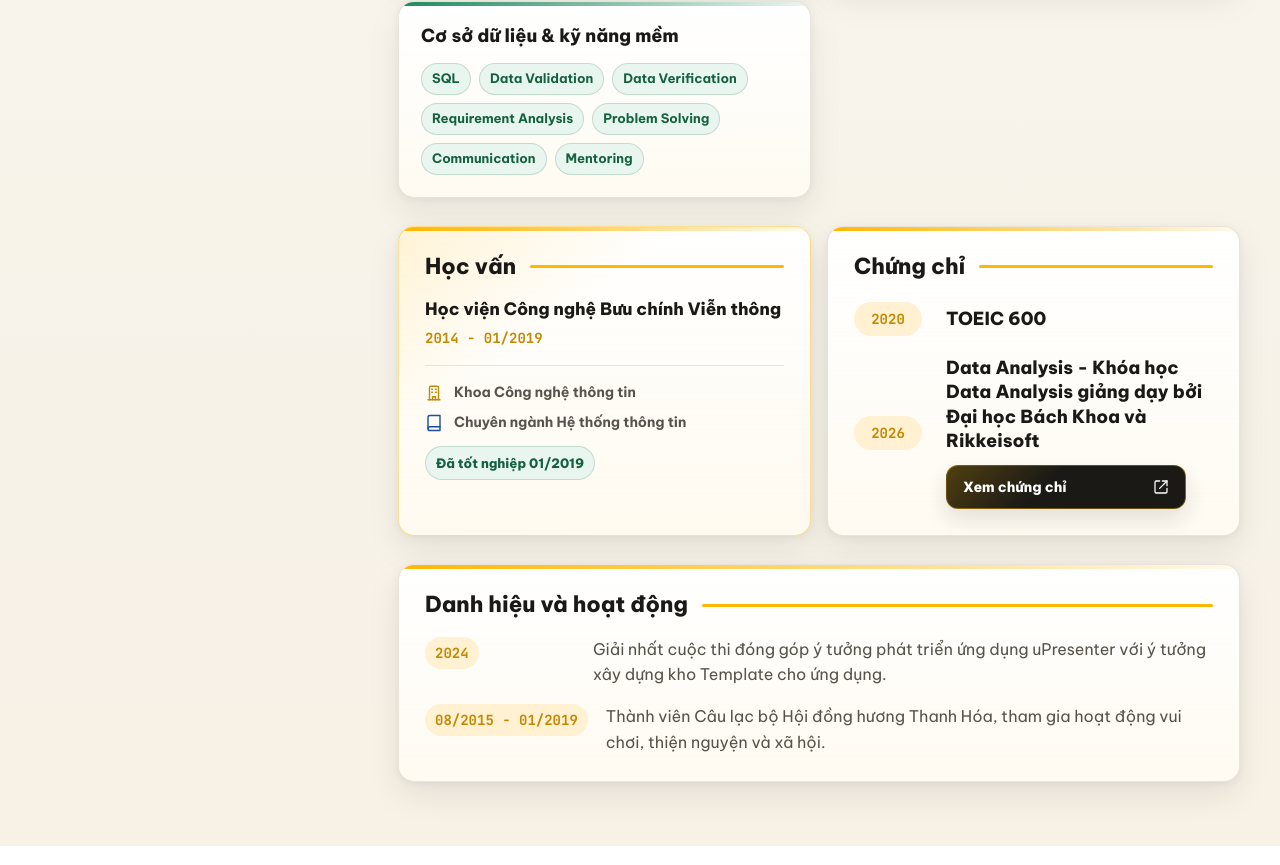
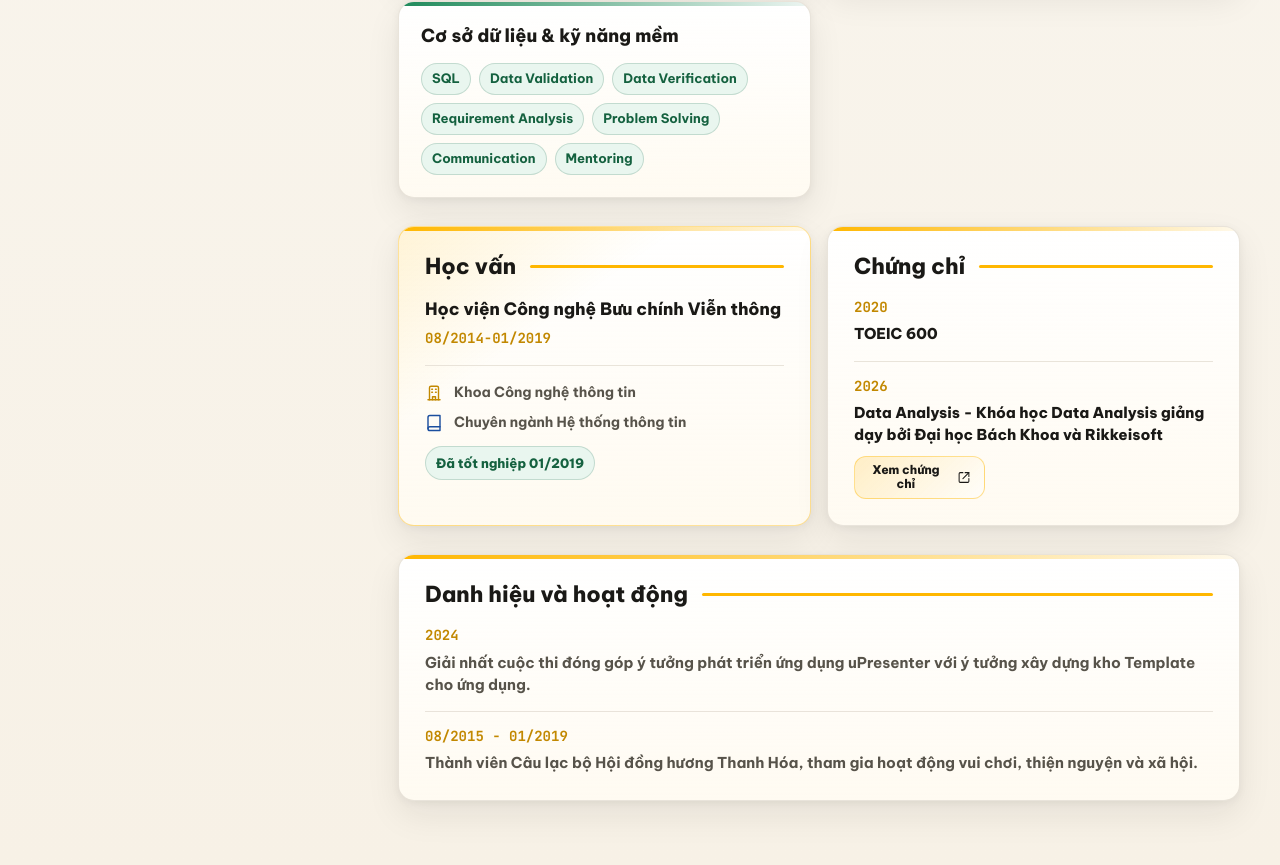
Before and after one commit to hungmanh0206/nguyenhungmanh-cv, a Next.js app: page / in a window 1280 px wide. Shown: the part 2946-3811 px from the top of the page. Built offline with nearby package versions, Linux system fonts and the light colour scheme.

Commit message:
Polish certificate and awards cards

```diff
--- a/app/globals.css
+++ b/app/globals.css
@@ -657,8 +657,7 @@ a.contact-row:hover {
 }
 
 time,
-.year-pill,
-.awards-list span {
+.year-pill {
   flex: 0 0 auto;
   color: var(--sapp-gold-700);
   font-family: var(--font-jetbrains-mono), "JetBrains Mono", "Cascadia Mono",
@@ -797,7 +796,7 @@ time,
   gap: 16px;
 }
 
-.certificate-item div {
+.certificate-copy {
   min-width: 0;
 }
 
@@ -889,85 +888,93 @@ time,
 .certificate-list,
 .awards-list {
   display: grid;
-  gap: 16px;
-}
-
-.certificate-item {
-  display: grid;
-  grid-template-columns: 76px minmax(0, 1fr);
-  gap: 16px;
-  align-items: center;
-  min-height: 42px;
-}
-
-.awards-list div {
-  display: grid;
-  grid-template-columns: minmax(150px, max-content) minmax(0, 1fr);
-  gap: 18px;
+  gap: 0;
+}
+
+.certificate-item,
+.award-item {
+  display: grid;
+  gap: 7px;
   align-items: start;
+  padding: 15px 0;
+  border-top: 1px solid rgba(230, 224, 213, 0.86);
+}
+
+.certificate-item:first-child,
+.award-item:first-child {
+  padding-top: 0;
+  border-top: 0;
+}
+
+.certificate-item:last-child,
+.award-item:last-child {
+  padding-bottom: 0;
+}
+
+.certificate-copy {
+  display: grid;
+  gap: 8px;
 }
 
 .year-pill {
-  display: inline-flex;
+  display: block;
   width: fit-content;
-  min-width: 68px;
-  height: 34px;
-  align-items: center;
-  justify-content: center;
-  border-radius: var(--radius-pill);
-  background: var(--sapp-gold-100);
-}
-
-.awards-list span {
-  display: inline-flex;
-  width: fit-content;
-  min-height: 32px;
-  align-items: center;
-  padding: 4px 10px;
-  border-radius: var(--radius-pill);
-  background: var(--sapp-gold-100);
+  min-width: 0;
+  height: auto;
   line-height: 1.3;
+}
+
+.certificates-card .certificate-item h3,
+.awards-card .award-item p {
+  font-size: 15px;
+  line-height: 1.48;
+}
+
+.certificates-card .certificate-item h3 {
+  font-weight: 800;
+}
+
+.awards-card .award-item p {
+  font-weight: 650;
 }
 
 .verify-link {
   appearance: none;
   display: inline-flex;
   align-items: center;
-  justify-content: space-between;
-  gap: 10px;
-  width: min(100%, 240px);
+  justify-content: center;
+  gap: 7px;
+  width: fit-content;
   max-width: 100%;
-  min-height: 44px;
-  margin-top: 12px;
-  padding: 10px 14px 10px 16px;
-  border: 1px solid rgba(255, 183, 0, 0.34);
+  min-height: 32px;
+  margin-top: 2px;
+  padding: 6px 10px;
+  border: 1px solid rgba(255, 183, 0, 0.42);
   border-radius: var(--radius-md);
   background:
-    linear-gradient(135deg, rgba(255, 183, 0, 0.24), transparent 42%),
-    var(--ink-900);
-  color: var(--white);
+    linear-gradient(135deg, rgba(255, 183, 0, 0.16), rgba(255, 255, 255, 0.72)),
+    var(--sapp-gold-50);
+  color: var(--ink-900);
   cursor: pointer;
-  font-size: 14px;
+  font-size: 12px;
   font-weight: 800;
   line-height: 1.2;
-  box-shadow: 0 10px 22px rgba(26, 25, 22, 0.12);
+  box-shadow: none;
   transition:
     transform 160ms ease,
-    background 180ms ease,
+    border-color 180ms ease,
     box-shadow 180ms ease;
 }
 
 .verify-link:hover {
-  background:
-    linear-gradient(135deg, rgba(255, 183, 0, 0.34), transparent 42%),
-    var(--ink-800);
-  box-shadow: var(--shadow-gold);
+  border-color: var(--brand);
+  box-shadow: 0 8px 18px rgba(255, 183, 0, 0.16);
   transform: translateY(-1px);
 }
 
 .verify-link svg {
-  width: 16px;
-  height: 16px;
+  width: 13px;
+  height: 13px;
 }
 
 .modal-backdrop {
@@ -1455,36 +1462,17 @@ time,
     font-size: 20px;
   }
 
-  .certificate-item,
-  .awards-list div {
-    grid-template-columns: 1fr;
-    gap: 8px;
-  }
-
   .section-modal-certificates .certificate-list {
     gap: 12px;
   }
 
   .section-modal-certificates .certificate-item {
-    grid-template-columns: 58px minmax(0, 1fr);
-    gap: 10px;
-    align-items: start;
-    min-height: 0;
-  }
-
-  .section-modal-certificates .year-pill {
-    min-width: 52px;
-    height: 30px;
-    font-size: 12px;
+    gap: 7px;
   }
 
   .section-modal-certificates .certificate-item h3 {
     font-size: 15px;
     line-height: 1.35;
-  }
-
-  .verify-link {
-    width: 100%;
   }
 
   .modal-backdrop {
--- a/app/page.tsx
+++ b/app/page.tsx
@@ -203,7 +203,7 @@ const content = {
       faculty: "Khoa Công nghệ thông tin",
       major: "Chuyên ngành Hệ thống thông tin",
       school: "Học viện Công nghệ Bưu chính Viễn thông",
-      date: "2014 - 01/2019",
+      date: "08/2014-01/2019",
       note: "Đã tốt nghiệp 01/2019",
     },
     certTitle: "Chứng chỉ",
@@ -422,7 +422,7 @@ const content = {
       faculty: "Faculty of Information Technology",
       major: "Information Systems Major",
       school: "Posts and Telecommunications Institute of Technology",
-      date: "2014 - 01/2019",
+      date: "08/2014-01/2019",
       note: "Graduated in January 2019",
     },
     certTitle: "Certifications",
@@ -663,7 +663,7 @@ export default function Home() {
               </article>
 
               <article
-                className="section-card"
+                className="section-card certificates-card"
                 id="certificates"
                 aria-labelledby="certificates-title"
               >
@@ -677,14 +677,14 @@ export default function Home() {
               </article>
             </section>
 
-            <section className="section-card" aria-labelledby="awards-title">
+            <section className="section-card awards-card" aria-labelledby="awards-title">
               <SectionTitle id="awards-title">{t.awardsTitle}</SectionTitle>
               <div className="awards-list">
                 {t.awards.map((award) => (
-                  <div key={`${award.year}-${award.title}`}>
-                    <span>{award.year}</span>
+                  <article className="award-item" key={`${award.year}-${award.title}`}>
+                    <time className="year-pill">{award.year}</time>
                     <p>{award.title}</p>
-                  </div>
+                  </article>
                 ))}
               </div>
             </section>
@@ -835,8 +835,8 @@ function CertificateList({
       <div className="certificate-list">
         {certs.map((cert) => (
           <div className="certificate-item" key={`${cert.year}-${cert.title}`}>
-            <span className="year-pill">{cert.year}</span>
-            <div>
+            <time className="year-pill">{cert.year}</time>
+            <div className="certificate-copy">
               <h3>{cert.title}</h3>
               {hasHref(cert) ? (
                 mode === "page" ? (
```
Also changed, not shown: 1 other file (tests, documents, lock files or other folders).
